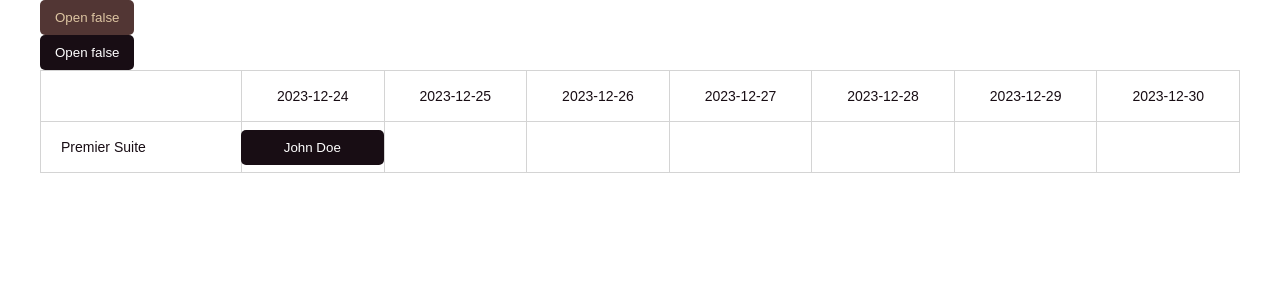
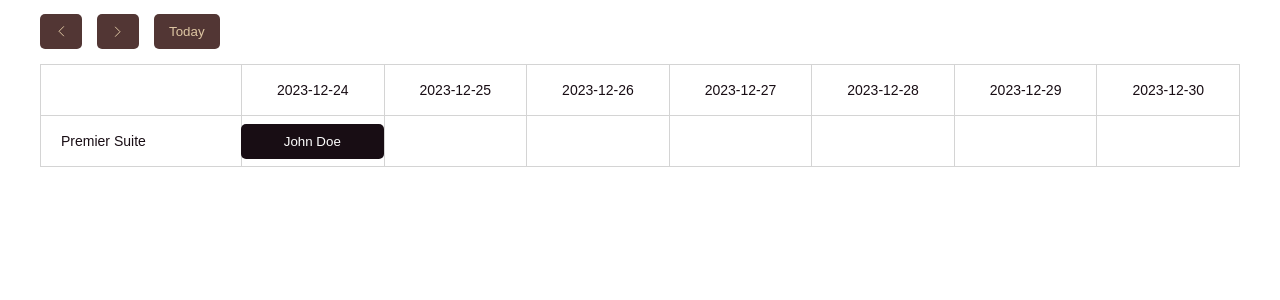
Before and after one commit to Artem-Zhuravlev/radevs-test, a Vue app: page / in a window 1280 px wide. Shown: the top 300 px of the page. Built offline with nearby package versions, Linux system fonts and the light colour scheme.

Commit message:
feat(timeline-nav): add component

```diff
--- a/src/App.vue
+++ b/src/App.vue
@@ -1,40 +1,18 @@
 <template>
   <div id="app">
     <container-base>
-      <button-base
-        @click="visible = true"
-      >
-        Open {{ visible }}
-      </button-base>
-
-      <button-base
-        @click="visible = true"
-        variant="secondary"
-      >
-        Open {{ visible }}
-      </button-base>
-      <modal-window
-        v-model="visible"
-        title="Some title"
-      >
-        Some content
-      </modal-window>
       <timeline-calendar />
     </container-base>
   </div>
 </template>
 
 <script>
-import ButtonBase from '@/components/buttons/ButtonBase.vue';
-import ModalWindow from '@/components/modals/ModalWindow.vue';
 import TimelineCalendar from '@/entities/TimelineCalendar/TimelineCalendar.vue';
 import ContainerBase from './components/container/ContainerBase.vue';
 
 export default {
   name: 'App',
   components: {
-    ModalWindow,
-    ButtonBase,
     TimelineCalendar,
     ContainerBase,
   },
--- a/src/entities/TimelineCalendar/TimelineCalendar.vue
+++ b/src/entities/TimelineCalendar/TimelineCalendar.vue
@@ -1,5 +1,6 @@
 <template>
   <div class="timeline">
+    <timeline-nav />
     <timeline-header
       :items="week"
     />
@@ -14,12 +15,14 @@
 <script>
 import TimelineHeader from './common/TimelineHeader.vue';
 import TimelineRow from './common/TimelineRow.vue';
+import TimelineNav from './common/TimelineNav.vue';
 
 export default {
   name: 'TimelineCalendar',
   components: {
     TimelineHeader,
     TimelineRow,
+    TimelineNav,
   },
   data() {
     return {
--- /dev/null
+++ b/src/entities/TimelineCalendar/common/TimelineNav.vue
@@ -0,0 +1,53 @@
+<template>
+  <nav class="timeline__nav">
+    <ul class="timeline__list">
+      <li class="timeline__item">
+        <button-base>
+          <icon-chevron />
+        </button-base>
+      </li>
+      <li class="timeline__item">
+        <button-base>
+          <icon-chevron
+            direction="right"
+          />
+        </button-base>
+      </li>
+      <li class="timeline__item">
+        <button-base>
+          Today
+        </button-base>
+      </li>
+    </ul>
+  </nav>
+</template>
+
+<script>
+import ButtonBase from '@/components/buttons/ButtonBase.vue';
+import IconChevron from '@/components/icons/IconChevron.vue';
+
+export default {
+  name: 'TimelineNav',
+  components: {
+    ButtonBase,
+    IconChevron,
+  },
+};
+</script>
+
+<style
+  lang="scss"
+  scoped
+>
+.timeline {
+  &__nav {
+    margin-bottom: var(--space-medium);
+  }
+  &__list {
+    display: flex;
+    gap: var(--space-medium);
+    list-style: none;
+    padding-left: 0;
+  }
+}
+</style>
```
